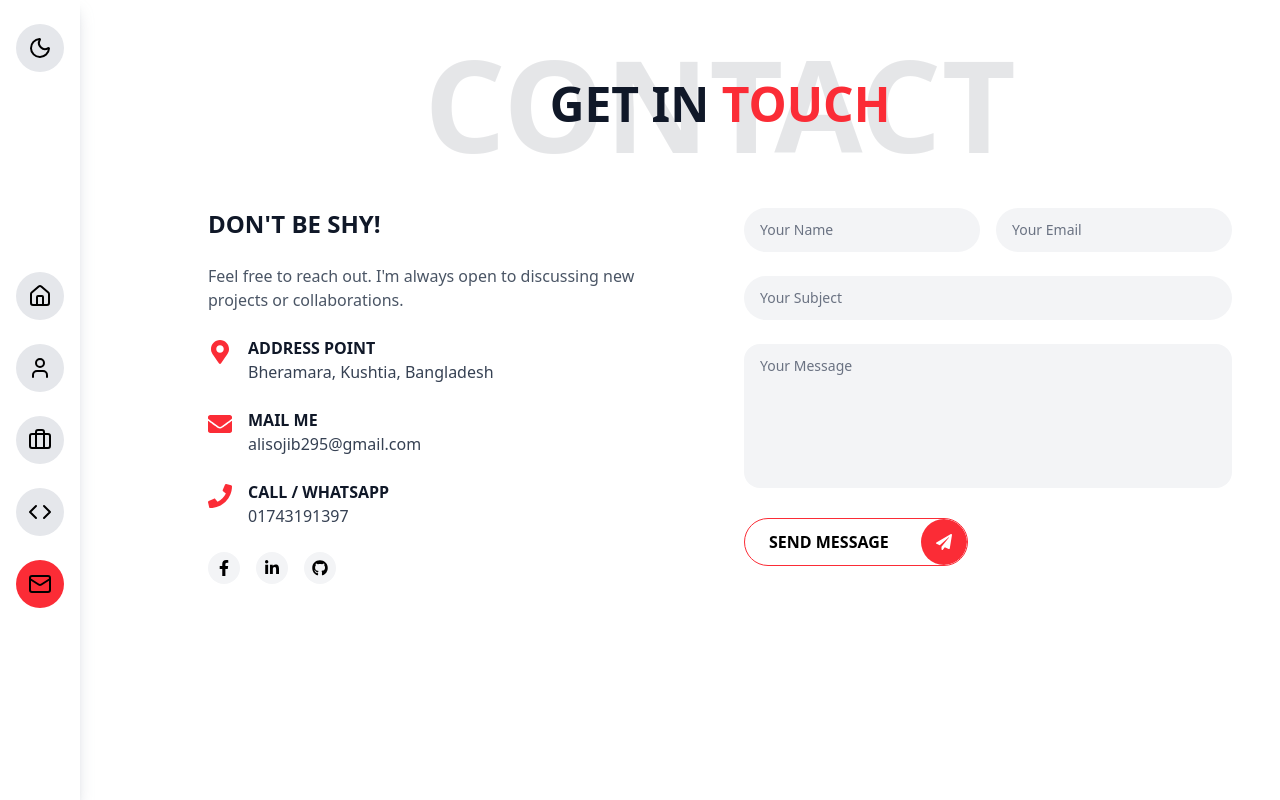
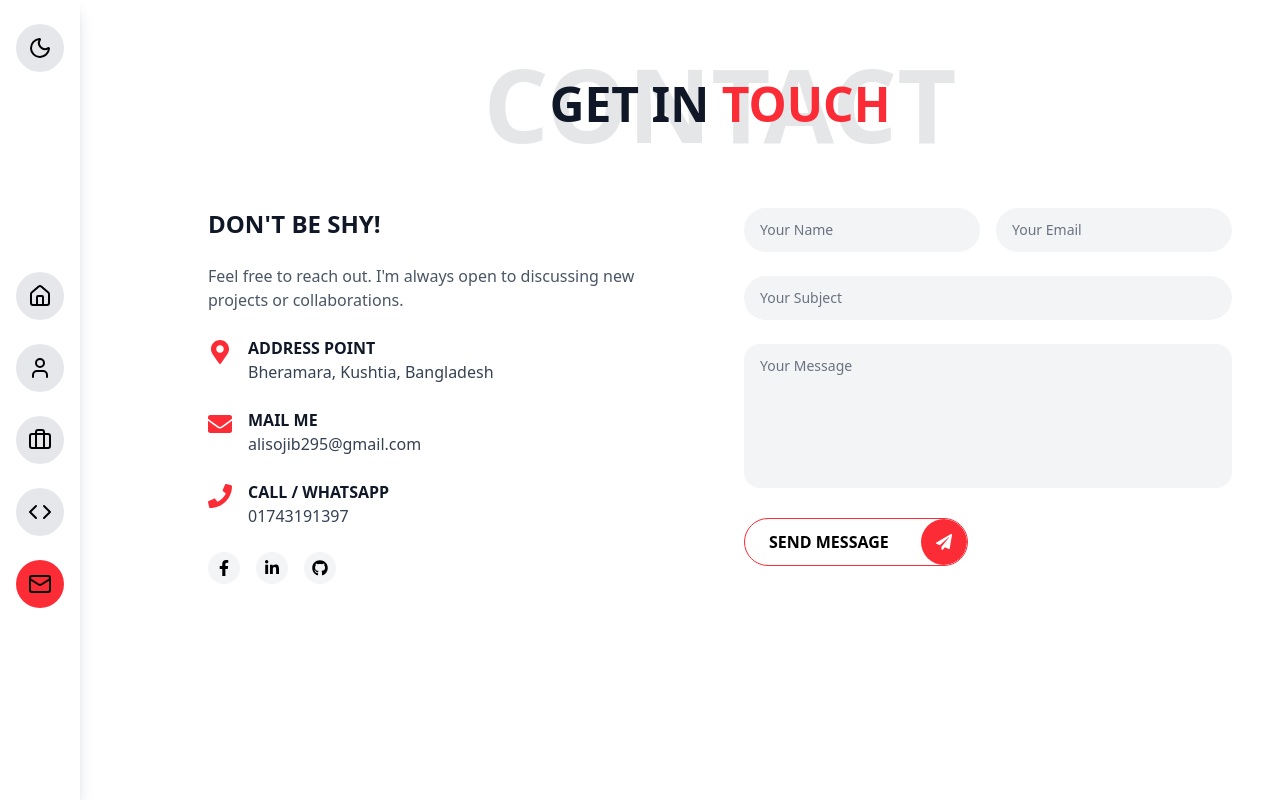
Before and after one commit to sojib-web/myProtFolio, a React (Vite) app: page /contact in a window 1280 px wide. Built offline with nearby package versions, Linux system fonts and the light colour scheme.

Commit message:
ProjectDetails resonsive done

```diff
--- a/src/Contact/Contact.jsx
+++ b/src/Contact/Contact.jsx
@@ -68,7 +68,7 @@ const Contact = () => {
             {/* Responsive background text with clamp for smooth scaling */}
             <span
               className="font-extrabold opacity-10"
-              style={{ fontSize: "clamp(3rem, 10vw, 9rem)", lineHeight: 1 }}
+              style={{ fontSize: "clamp(2rem, 8vw, 7rem)", lineHeight: 1 }}
             >
               CONTACT
             </span>
```
